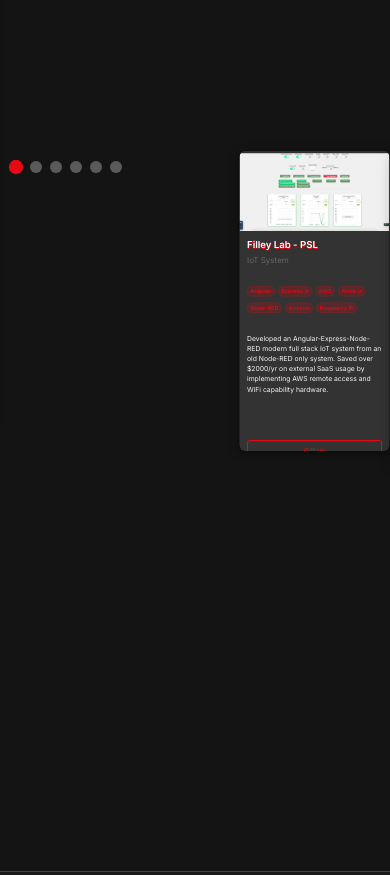
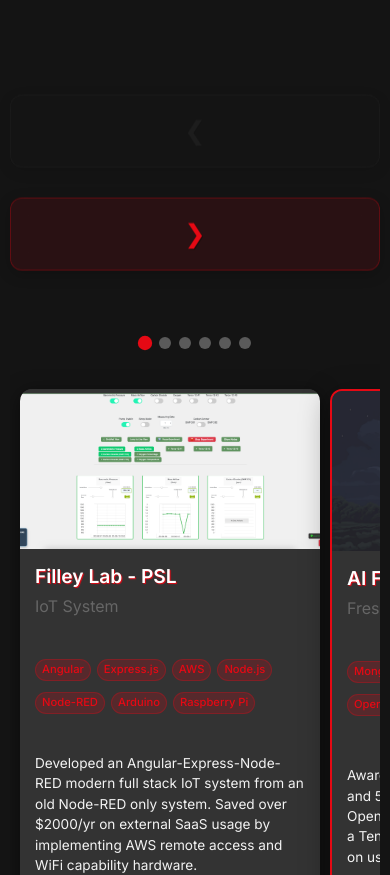
Before and after one commit to DrewSkelton/Portfolio, a React (Create React App) app: page / in a window 390 px wide. Shown: the part 2400-3275 px from the top of the page. Built offline with nearby package versions, Linux system fonts and the light colour scheme; the HTML template or start-up script is replaced by a standard one.

Commit message:
carousel mobile swipe accessibility

```diff
--- a/src/components/NetflixCarousel.css
+++ b/src/components/NetflixCarousel.css
@@ -121,20 +121,16 @@
 
 /* Mobile accessibility: shrink carousel and disable parallax offsets */
 @media (max-width: 768px) {
-  /* Scale entire carousel down and freeze internal animations */
+  /* Mobile: simple swipable carousel, no scaling/centering transforms */
   .netflix-carousel {
-    /* Use flex to center child container; don't scale wrapper to avoid layout quirks */
-    display: flex;
-    justify-content: center;
+    display: block;
   }
 
   .carousel-container {
-    height: 620px; /* smaller on mobile */
+    height: 620px; /* compact height on mobile */
     padding: 20px 0;
-    overflow: visible; /* avoid clipping scaled content */
-    max-width: 2000px; /* wider viewport so more cards are visible when scaled */
-    transform: scale(0.5);
-    transform-origin: top center;
+    overflow: hidden; /* contain content within viewport */
+    max-width: 100%; /* use full mobile width */
   }
 
   .carousel-track {
```
